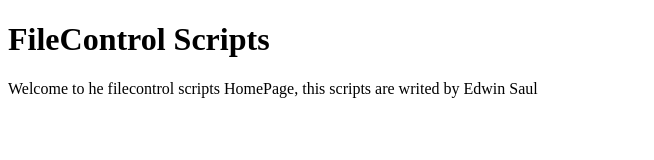
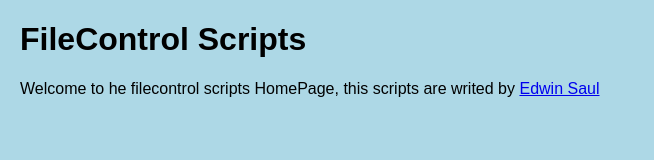
Before and after one commit to Saul11235/File-Control-Scripts, a plain HTML site: page index.html in a window 1280 px wide. Shown: the whole page, without its empty margins (0-654 px from the left). Drawn offline with Linux system fonts and the light colour scheme.

Commit message:
added index.html format

```diff
--- a/index.html
+++ b/index.html
@@ -7,12 +7,22 @@
     <meta name="keywords"    content="Filecontrol; scripts; python">
     <meta name="viewport"    content="width=device-width, initial-scale=1">
     <title>FileControl Scripts</title>
+    <!-- -----------------  -->
+<style>
+body { background-color: lightblue;
+       margin: 20px;}
+html {font-family: Arial, Helvetica sans-serif;
+}
+
+</style>
+    <!-- -----------------  -->
   </head>
 
   <body >
 
     <h1>FileControl Scripts</h1>
-    <p>Welcome to he filecontrol scripts HomePage, this scripts are writed by Edwin Saul </p>
+    <p>Welcome to he filecontrol scripts HomePage, this scripts are writed by
+    <a href="https://edwinsaul.com" target="_blank">Edwin Saul</a> </p>
 
 
 
```
